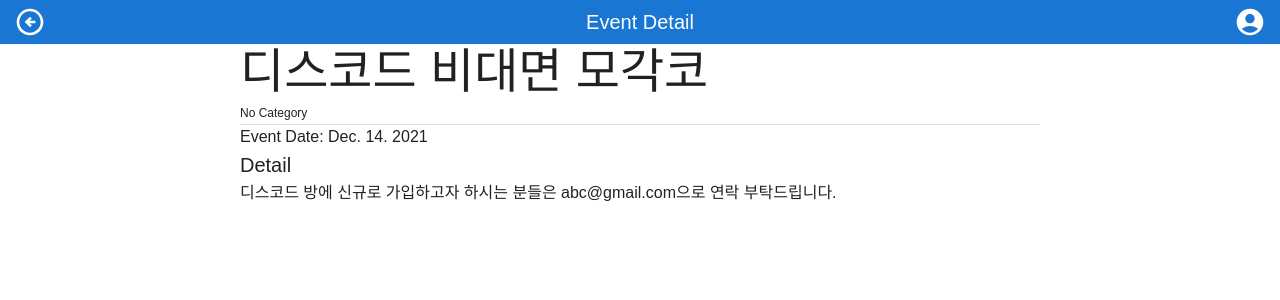
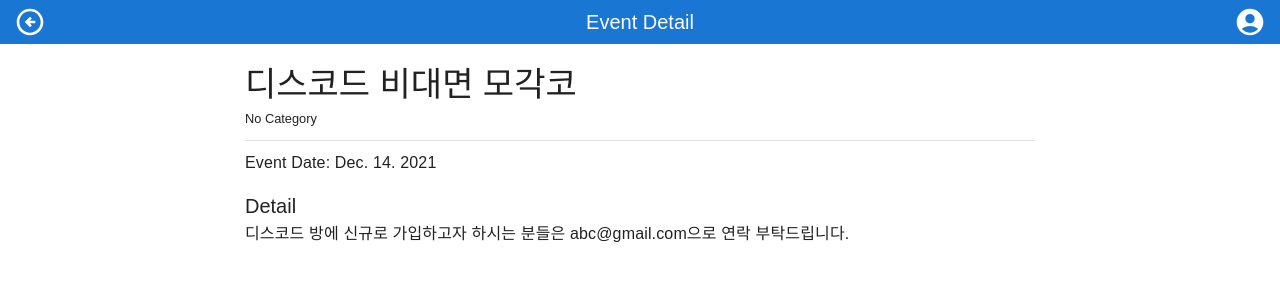
Before and after one commit to BusanDevelopers/BGM-Event-Calendar-Webpage, a React app: page /event/1 in a window 1280 px wide. Shown: the top 300 px of the page. Built offline with nearby package versions, Linux system fonts and the light colour scheme; a web font is replaced by a local one.

Commit message:
Design for EventDetail

```diff
--- a/src/App.tsx
+++ b/src/App.tsx
@@ -22,6 +22,16 @@
 const EventDetail = React.lazy(() => import('./EventDetail'));
 
 // MUI Theme (Setup Font family)
+declare module '@mui/material/styles' {
+  interface TypographyVariantsOptions {
+    body?: React.CSSProperties;
+  }
+}
+declare module '@mui/material/Typography' {
+  interface TypographyPropsVariantOverrides {
+    body: true;
+  }
+}
 const breakpoints = {
   values: {
     xs: 0,
@@ -35,6 +45,12 @@
   breakpoints,
   typography: {
     fontFamily: '"IBM Plex Sans KR", sans-serif',
+    h4: {
+      fontWeight: 500,
+      [`@media screen and (max-width: ${breakpoints.values.md}px)`]: {
+        fontSize: '1.5rem',
+      },
+    },
     subtitle1: {
       [`@media screen and (max-width: ${breakpoints.values.md}px)`]: {
         fontSize: '0.8rem',
@@ -49,6 +65,18 @@
       [`@media screen and (max-width: ${breakpoints.values.md}px)`]: {
         fontSize: '0.6rem',
       },
+    },
+    body: {
+      fontWeight: 400,
+      fontSize: '1rem',
+      lineHeight: 1.5,
+      letterSpacing: '0.00938em',
+      [`@media screen and (max-width: ${breakpoints.values.md}px)`]: {
+        fontSize: '0.9rem',
+      },
+    },
+    caption: {
+      fontSize: '0.8rem',
     },
   },
 });
--- a/src/EventDetail.tsx
+++ b/src/EventDetail.tsx
@@ -138,20 +138,20 @@
       </Grid>
       {eventDetail && (
         <Grid item sx={styles.detailWrapper}>
-          <Box sx={{ width: '100%', maxWidth: '800px' }}>
-            <Typography variant="h3">{eventDetail.name}</Typography>
+          <Box sx={{ width: '100%', maxWidth: '800px', padding: '20px 5px' }}>
+            <Typography variant="h4">{eventDetail.name}</Typography>
             {eventDetail.category ? (
               <Typography variant="caption">{eventDetail.category}</Typography>
             ) : (
               <Typography variant="caption">No Category</Typography>
             )}
-            <Divider />
-            <Typography variant="body1">Event Date: {dateString}</Typography>
+            <Divider sx={{ margin: '10px 0' }} />
+            <Typography variant="body">Event Date: {dateString}</Typography>
             {eventDetail.detail && (
-              <>
+              <Box sx={{ margin: '15px 0' }}>
                 <Typography variant="h6">Detail</Typography>
-                <Typography variant="body1">{eventDetail.detail}</Typography>
-              </>
+                <Typography variant="body">{eventDetail.detail}</Typography>
+              </Box>
             )}
           </Box>
         </Grid>
```
